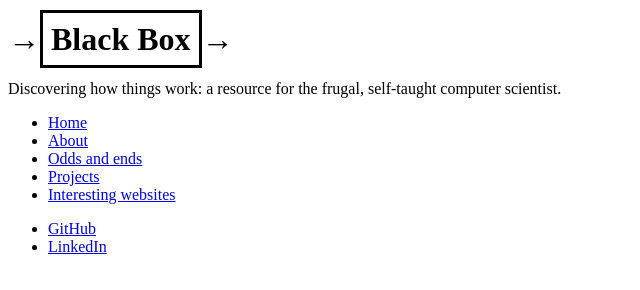
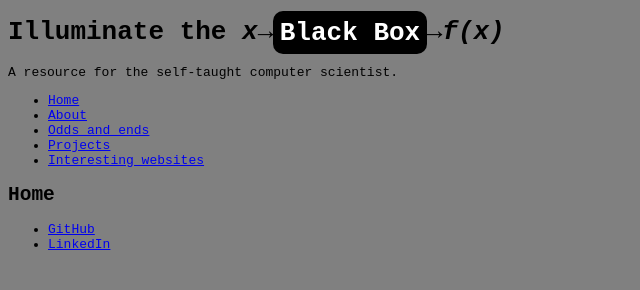
Before and after one commit to kruschk/kruschk.github.io, a plain HTML site: page index.html in a window 1280 px wide. Shown: the whole page, without its empty margins (0-640 px from the left). Drawn offline with Linux system fonts and the light colour scheme.

Commit message:
Add "about" page and "projects" page, and some content.
Most of the content added is in the "about" page.

```diff
--- a/index.html
+++ b/index.html
@@ -7,23 +7,25 @@
         <meta content="This is my portfolio website. It includes links to projects and other odds and ends. One might even consider it a blog." name="description" />
         <link href="styles/style.css" rel="stylesheet" type="text/css" />
         <link href="images/favicon.ico" rel="shortcut icon" type="image/x-icon" />
-        <title>Black Box</title>
+        <title>Illuminate the Black Box</title>
     </head>
     <body>
         <header>
-            <h1 class="title">&#x2192;<span>Black Box</span>&#x2192;</h1>
-            <p class="tagline">Discovering how things work: a resource for the frugal, self-taught computer scientist.</p>
+            <h1 class="title">Illuminate the <em>x</em>&#x2192;<span>Black Box</span>&#x2192;<em>f(x)</em></h1>
+            <p class="tagline">A resource for the self-taught computer scientist.</p>
             <nav>
                 <ul>
                     <li><a href="index.html" target="_self">Home</a></li>
-                    <li><a href="#" target="_self">About</a></li>
+                    <li><a href="about.html" target="_self">About</a></li>
                     <li><a href="#" target="_self">Odds and ends</a></li>
-                    <li><a href="#" target="_self">Projects</a></li>
+                    <li><a href="projects.html#" target="_self">Projects</a></li>
                     <li><a href="interesting-websites.html" target="_self">Interesting websites</a>
                 </ul>
             </nav>
         </header>
-        <main></main>
+        <main>
+            <h2>Home</h2>
+        </main>
         <aside>
         </aside>
         <footer>
--- a/styles/style.css
+++ b/styles/style.css
@@ -1,4 +1,14 @@
+html {
+    background: grey;
+    font-family: monospace;
+}
+
+.title {
+}
+
 .title span {
-    border: 0.2rem solid black;
+    background: black;
+    border-radius: 10px;
+    color: white;
     padding: 0.5rem;
 }
```
Also changed, not shown: about.html (added, +13 -0 lines), projects.html (added, +4 -0 lines).
